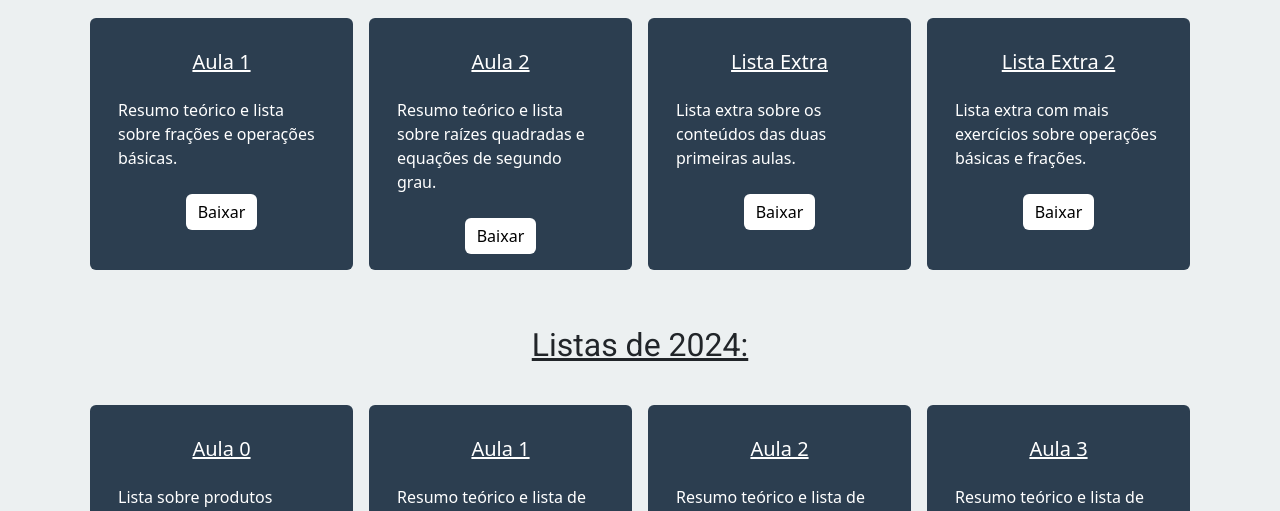
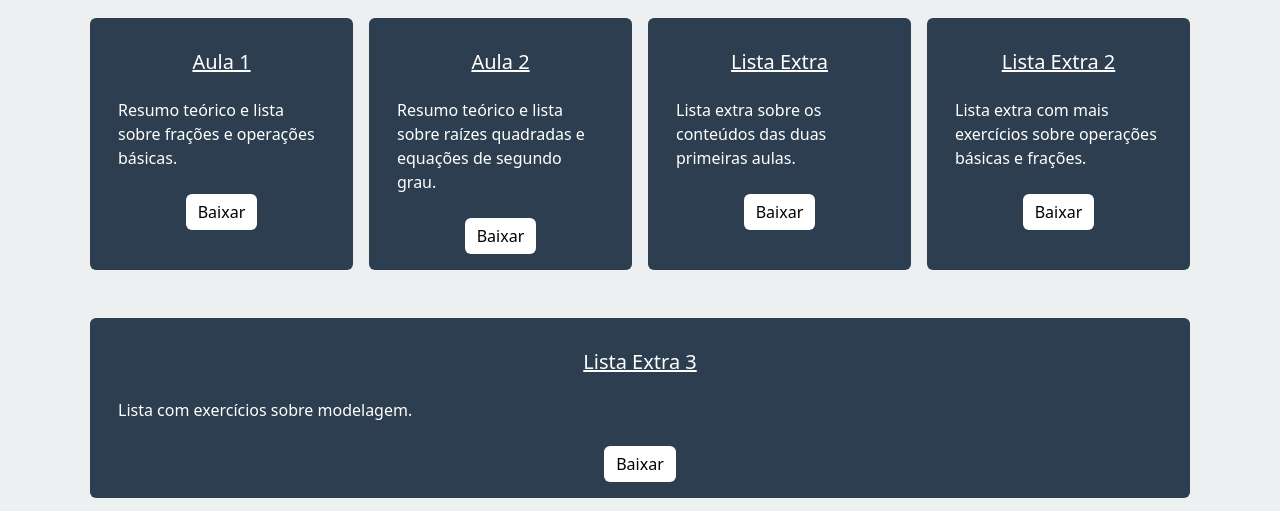
Before and after one commit to metsulian/Noether, a plain HTML site: page index.html in a window 1280 px wide. Shown: the part 441-952 px from the top of the page. Drawn offline with nearby package versions, Linux system fonts and the light colour scheme; a web font is replaced by a local one.

Commit message:
Update index.html

```diff
--- a/index.html
+++ b/index.html
@@ -59,6 +59,17 @@
                   </div>
             </div>
 
+        </div>
+        <div class="row">
+            <div class="col-12 col-md card">
+                <div class="card-body">
+                    <h5 class="card-title">Lista Extra 3</h5>
+                    <p class="card-text">Lista com exercícios sobre modelagem.</p>
+                    <div class="d-flex justify-content-center">
+                        <a href="https://drive.google.com/file/d/1Hywv-p_6ZjFRejOzwAWfe1A3FiweNCZk/view?usp=sharing" target="_blank" class="btn btn-primary link-btn">Baixar</a>
+                    </div>
+                  </div>
+            </div>
         </div>
 
         <div class="text-center">
```
